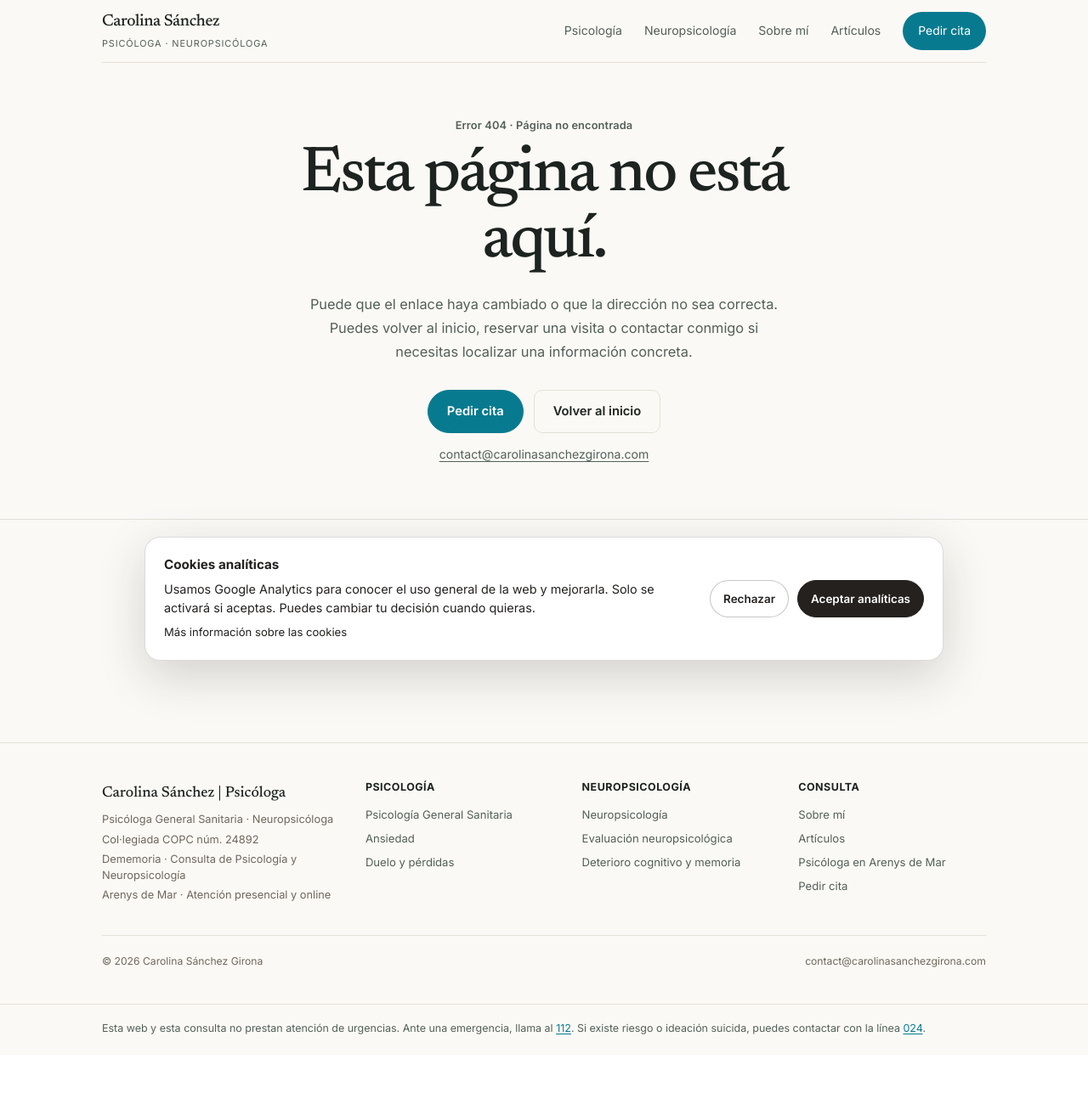
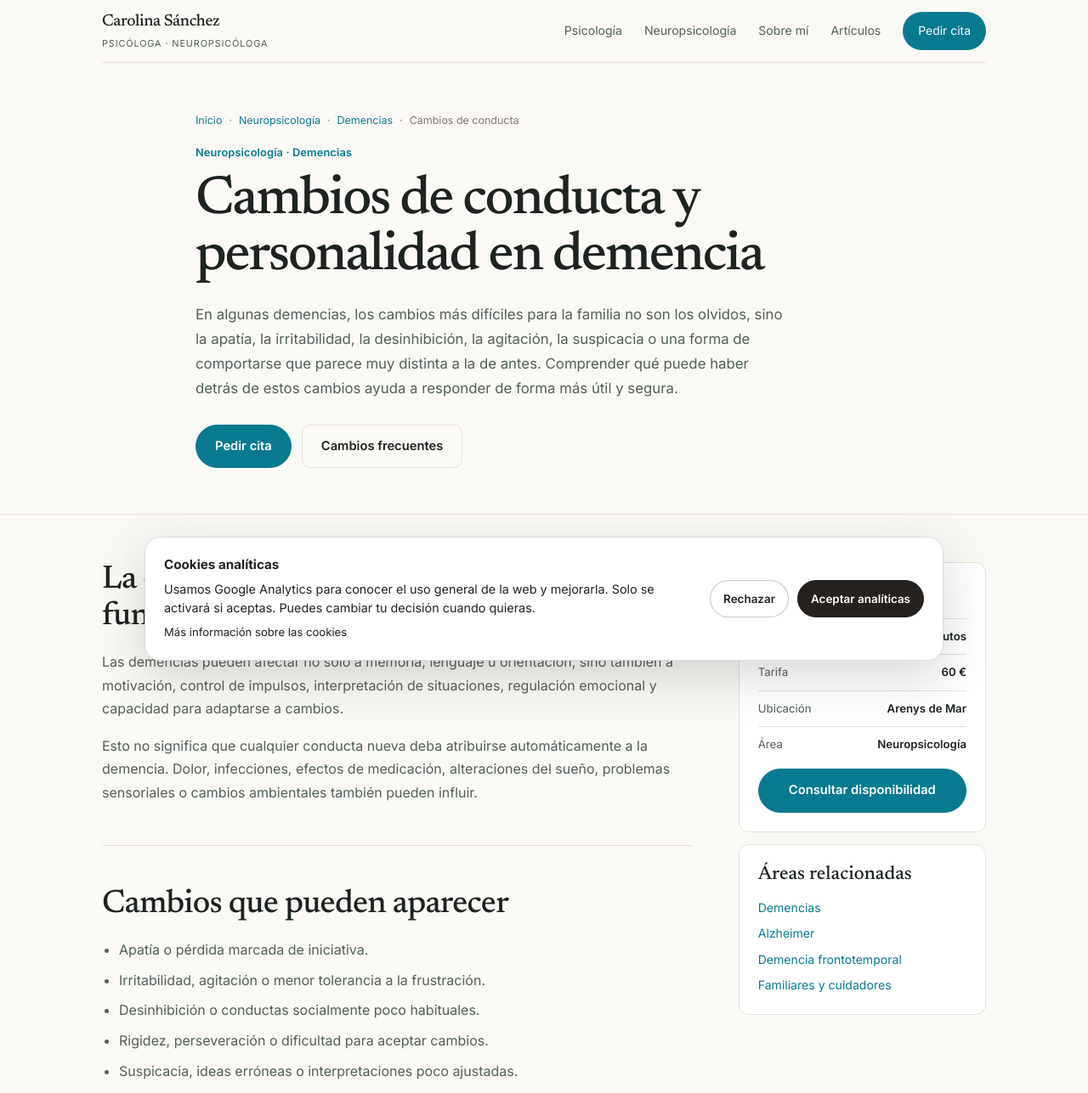
Before and after one commit to carolinasanchezgirona/Portfolio-Carolina, a Next.js app: page /cambios-de-conducta-y-personalidad-en-demencia in a window 1280 px wide. Before the commit this address had no page. Shown: the top 1287 px of the page at 85% size. Before the commit the page ends 1242 px from the top, so only its background shows below. Built offline with nearby package versions, Linux system fonts and the light colour scheme.

Commit message:
SEO: add behavioral changes in dementia page

```diff
--- /dev/null
+++ b/app/cambios-de-conducta-y-personalidad-en-demencia/page.tsx
@@ -0,0 +1,58 @@
+import type { Metadata } from "next";
+import "../seo-pages.css";
+
+export const metadata: Metadata = {
+  title: "Cambios de conducta y personalidad en demencia | Neuropsicóloga en Arenys de Mar",
+  description: "Cambios de conducta y personalidad en demencia: apatía, irritabilidad, desinhibición, agitación, ideas erróneas y orientación a familias desde la neuropsicología.",
+  alternates: { canonical: "/cambios-de-conducta-y-personalidad-en-demencia/" },
+  openGraph: {
+    title: "Cambios de conducta y personalidad en demencia | Carolina Sánchez Girona",
+    description: "Neuropsicología para comprender cambios conductuales en demencia y orientar a familiares y cuidadores.",
+    url: "https://carolinasanchezgirona.com/cambios-de-conducta-y-personalidad-en-demencia/",
+  },
+};
+
+const serviceSchema = {
+  "@context": "https://schema.org",
+  "@type": "Service",
+  name: "Orientación neuropsicológica ante cambios de conducta y personalidad en demencia",
+  provider: { "@type": "Person", name: "Carolina Sánchez Girona", jobTitle: "Neuropsicóloga y Psicóloga General Sanitaria", url: "https://carolinasanchezgirona.com" },
+  areaServed: ["Arenys de Mar", "Maresme", "Barcelona", "España"],
+  serviceType: "Neuropsicología en cambios conductuales asociados a demencia",
+  url: "https://carolinasanchezgirona.com/cambios-de-conducta-y-personalidad-en-demencia/",
+};
+
+export default function BehavioralChangesDementiaPage() {
+  return (
+    <main className="editorial-site">
+      <header className="site-header">
+        <a className="brand" href="/" aria-label="Carolina Sánchez, inicio"><span className="brand-name">Carolina Sánchez</span><span className="brand-sub">Psicóloga · Neuropsicóloga</span></a>
+        <nav className="nav" aria-label="Navegación principal"><a href="/neuropsicologia/">Neuropsicología</a><a href="/demencias/">Demencias</a><a className="nav-cta" href="/cita/">Pedir cita</a></nav>
+      </header>
+      <section className="seo-hero"><div className="editorial-wrap seo-hero-inner">
+        <p className="seo-breadcrumbs"><a href="/">Inicio</a><span>·</span><a href="/neuropsicologia/">Neuropsicología</a><span>·</span><a href="/demencias/">Demencias</a><span>·</span><span>Cambios de conducta</span></p>
+        <p className="editorial-eyebrow">Neuropsicología · Demencias</p>
+        <h1>Cambios de conducta y personalidad en demencia</h1>
+        <p className="seo-lead">En algunas demencias, los cambios más difíciles para la familia no son los olvidos, sino la apatía, la irritabilidad, la desinhibición, la agitación, la suspicacia o una forma de comportarse que parece muy distinta a la de antes. Comprender qué puede haber detrás de estos cambios ayuda a responder de forma más útil y segura.</p>
+        <div className="seo-actions"><a className="editorial-btn editorial-btn-primary" href="/cita/">Pedir cita</a><a className="editorial-btn editorial-btn-secondary" href="#cambios-frecuentes">Cambios frecuentes</a></div>
+      </div></section>
+      <div className="editorial-wrap seo-layout">
+        <article className="seo-copy">
+          <section><h2>La conducta también forma parte del funcionamiento cerebral</h2><p>Las demencias pueden afectar no solo a memoria, lenguaje u orientación, sino también a motivación, control de impulsos, interpretación de situaciones, regulación emocional y capacidad para adaptarse a cambios.</p><p>Esto no significa que cualquier conducta nueva deba atribuirse automáticamente a la demencia. Dolor, infecciones, efectos de medicación, alteraciones del sueño, problemas sensoriales o cambios ambientales también pueden influir.</p></section>
+          <section id="cambios-frecuentes"><h2>Cambios que pueden aparecer</h2><ul><li>Apatía o pérdida marcada de iniciativa.</li><li>Irritabilidad, agitación o menor tolerancia a la frustración.</li><li>Desinhibición o conductas socialmente poco habituales.</li><li>Rigidez, perseveración o dificultad para aceptar cambios.</li><li>Suspicacia, ideas erróneas o interpretaciones poco ajustadas.</li><li>Cambios en hábitos, intereses o forma de relacionarse.</li><li>Conductas repetitivas o búsqueda constante de seguridad.</li></ul></section>
+          <section><h2>Qué conviene observar antes de intervenir</h2><p>Es útil registrar cuándo aparece la conducta, qué estaba ocurriendo justo antes, cómo responde el entorno y qué consecuencias tiene. A veces un patrón aparentemente imprevisible se relaciona con hambre, cansancio, dolor, exceso de estimulación, dificultad para comprender una instrucción o cambios en la rutina.</p><p>Observar el contexto permite intervenir sobre desencadenantes modificables en lugar de centrarse solo en “corregir” a la persona.</p></section>
+          <section><h2>Cuándo hay que consultar con el equipo médico</h2><p>Si el cambio de conducta aparece de forma brusca, es intenso o se acompaña de confusión aguda, somnolencia, fiebre, dolor, caída, alteración neurológica o un cambio claro respecto al funcionamiento habitual, conviene realizar una valoración médica.</p><p>La aparición súbita de síntomas no debe asumirse como una simple progresión de la demencia.</p></section>
+          <section><h2>Cómo puede ayudar la neuropsicología</h2><p>La neuropsicología puede ayudar a relacionar los cambios conductuales con el perfil cognitivo, identificar capacidades preservadas y diseñar estrategias ambientales y comunicativas más ajustadas.</p><p>También puede ser útil coordinar esta información con la <a href="/evaluacion-neuropsicologica/">evaluación neuropsicológica</a>, el seguimiento médico y el trabajo de otros profesionales cuando sea necesario.</p></section>
+          <section><h2>Orientación para familiares y cuidadores</h2><p>En muchos casos ayuda reducir confrontaciones innecesarias, simplificar instrucciones, anticipar cambios, ofrecer opciones limitadas, respetar tiempos de respuesta y adaptar las expectativas al nivel de funcionamiento actual.</p><p>La página de <a href="/familiares-y-cuidadores-de-personas-con-demencia/">familiares y cuidadores de personas con demencia</a> amplía estas estrategias y aborda también la sobrecarga del entorno.</p><div className="seo-callout"><strong>Una conducta difícil no siempre es voluntaria ni se resuelve razonando más.</strong><span>Entender la función de la conducta y el contexto suele ser más útil que entrar en discusiones repetidas.</span></div></section>
+        </article>
+        <aside className="seo-sidebar" aria-label="Información práctica">
+          <div className="seo-card"><h2>Primera visita</h2><ul className="seo-facts"><li><span>Duración</span><strong>60 minutos</strong></li><li><span>Tarifa</span><strong>60 €</strong></li><li><span>Ubicación</span><strong>Arenys de Mar</strong></li><li><span>Área</span><strong>Neuropsicología</strong></li></ul><a className="editorial-btn editorial-btn-primary" href="/cita/">Consultar disponibilidad</a></div>
+          <div className="seo-card"><h3>Áreas relacionadas</h3><div className="seo-related"><a href="/demencias/">Demencias</a><a href="/alzheimer-primeros-sintomas-y-evaluacion/">Alzheimer</a><a href="/demencia-frontotemporal/">Demencia frontotemporal</a><a href="/familiares-y-cuidadores-de-personas-con-demencia/">Familiares y cuidadores</a></div></div>
+        </aside>
+      </div>
+      <section className="editorial-section seo-authority"><div className="editorial-wrap seo-authority-grid"><div><p className="editorial-section-eyebrow">Profesional responsable</p><h2>Carolina Sánchez Girona</h2><p className="editorial-role">Psicóloga General Sanitaria · Neuropsicóloga</p></div><div className="seo-authority-copy"><p>Mi experiencia está especialmente vinculada al deterioro cognitivo, las demencias y el acompañamiento a personas y familias, integrando cognición, conducta, funcionamiento cotidiano y necesidades del entorno.</p><div className="seo-authority-links"><a href="/sobre-mi/">Conocer mi trayectoria profesional →</a><a href="/demencias/">Ver información sobre demencias →</a></div></div></div></section>
+      <footer className="editorial-footer"><div className="editorial-wrap editorial-footer-inner"><div><p className="editorial-footer-brand">Carolina Sánchez | Psicóloga</p><p>Dememoria · Consulta de Psicología y Neuropsicología</p></div><div><p>Arenys de Mar · Atención online</p><p>© 2026 Carolina Sánchez Girona</p></div></div></footer>
+      <script type="application/ld+json" dangerouslySetInnerHTML={{ __html: JSON.stringify(serviceSchema) }} />
+    </main>
+  );
+}
```
